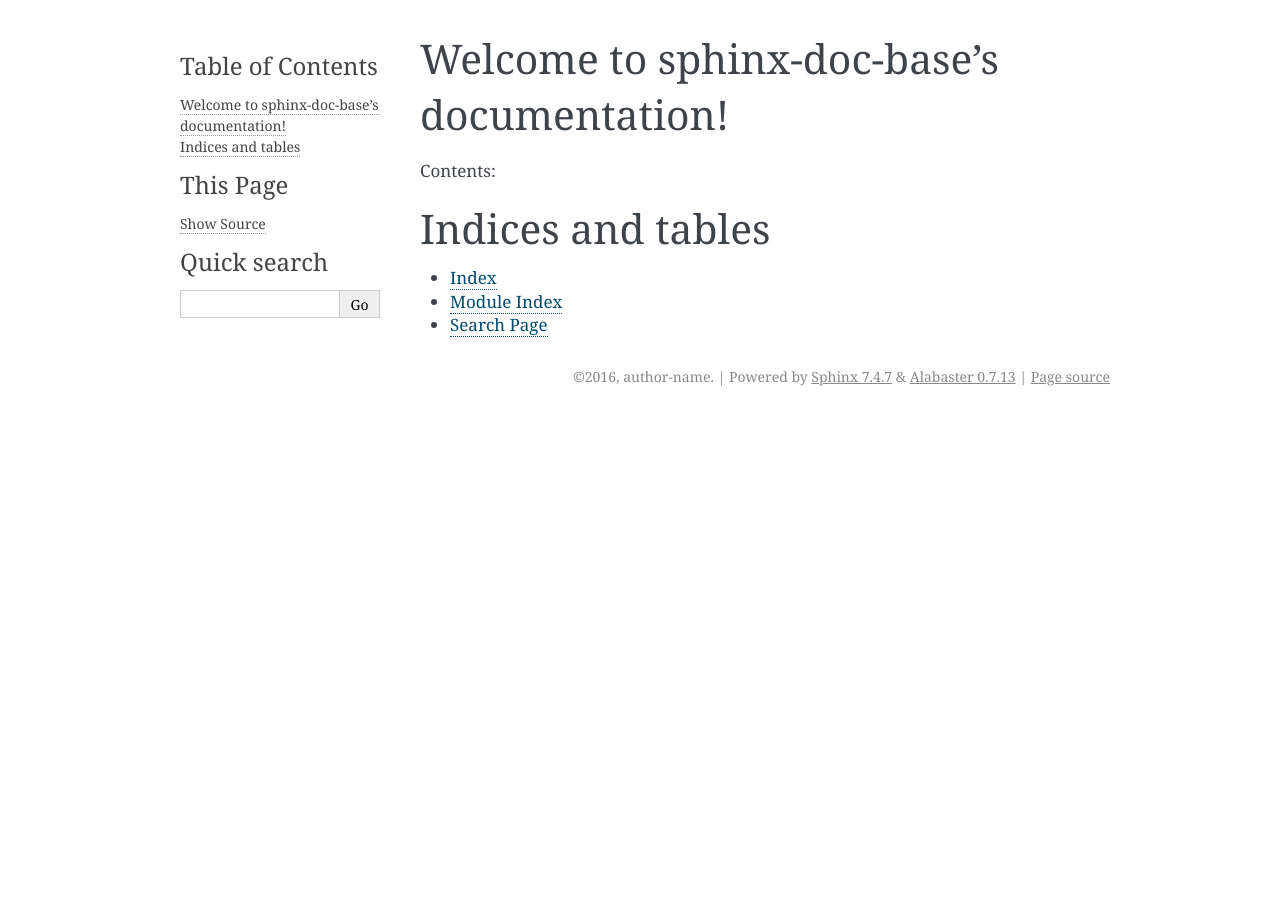
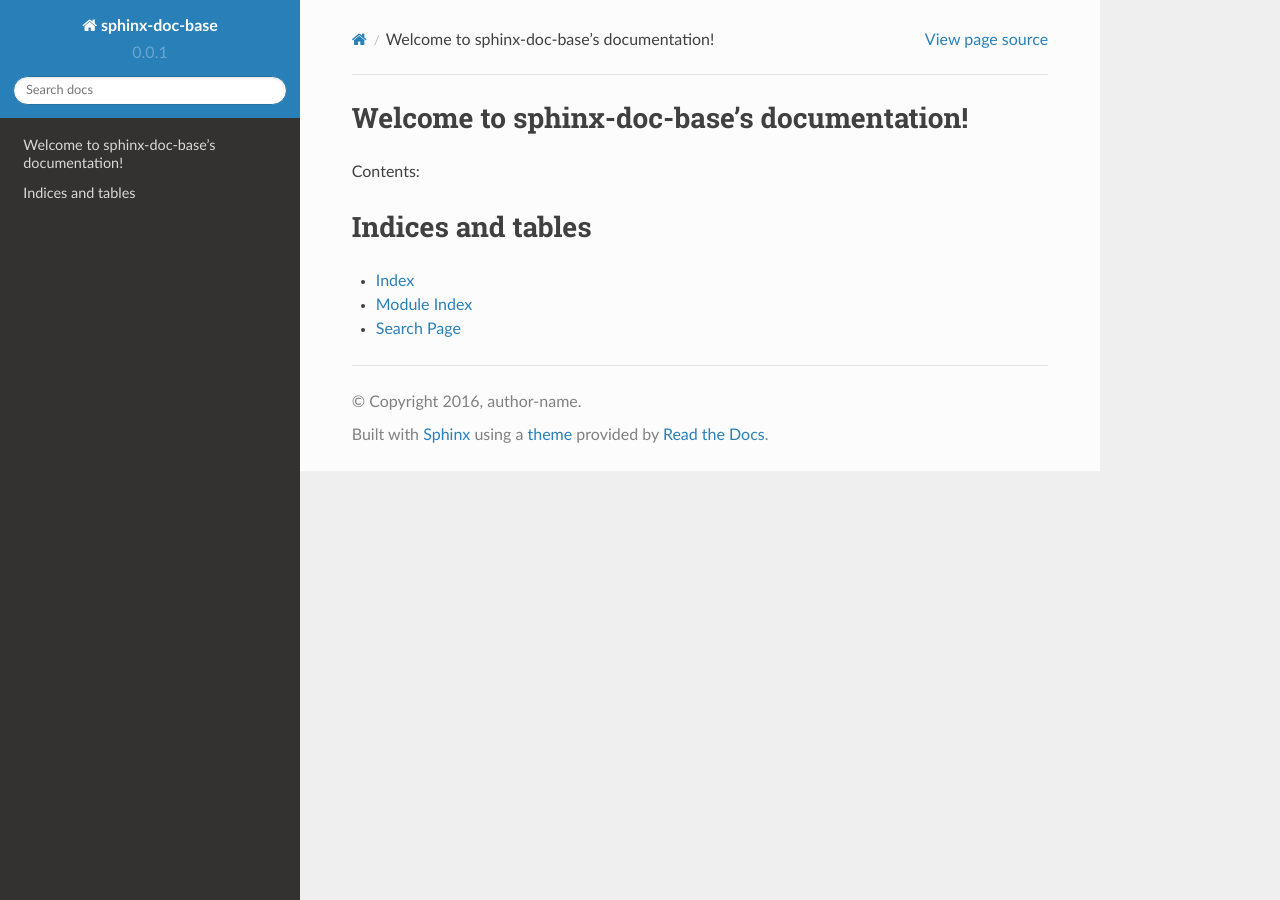
Before and after one commit to manboubird/sphinx-doc-example, a Sphinx documentation site: the page built from sphinx-doc-base/source/index.rst, in a window 1280 px wide. Built offline with Sphinx 7.4.7 and the Read the Docs theme 2.0.0, drawn with Linux system fonts in a browser that asks for light colours.

Commit message:
Add readthedoc theme and editing setting

```diff
--- a/sphinx-doc-base/source/conf.py
+++ b/sphinx-doc-base/source/conf.py
@@ -119,7 +119,9 @@ todo_include_todos = False
 # The theme to use for HTML and HTML Help pages.  See the documentation for
 # a list of builtin themes.
 #
-html_theme = 'alabaster'
+import sphinx_rtd_theme
+html_theme = "sphinx_rtd_theme"
+html_theme_path = [sphinx_rtd_theme.get_html_theme_path()]
 
 # Theme options are theme-specific and customize the look and feel of a theme
 # further.  For a list of options available for each theme, see the
```
Also changed, not shown: README.rst (+14 -2 lines), 4 other files.
